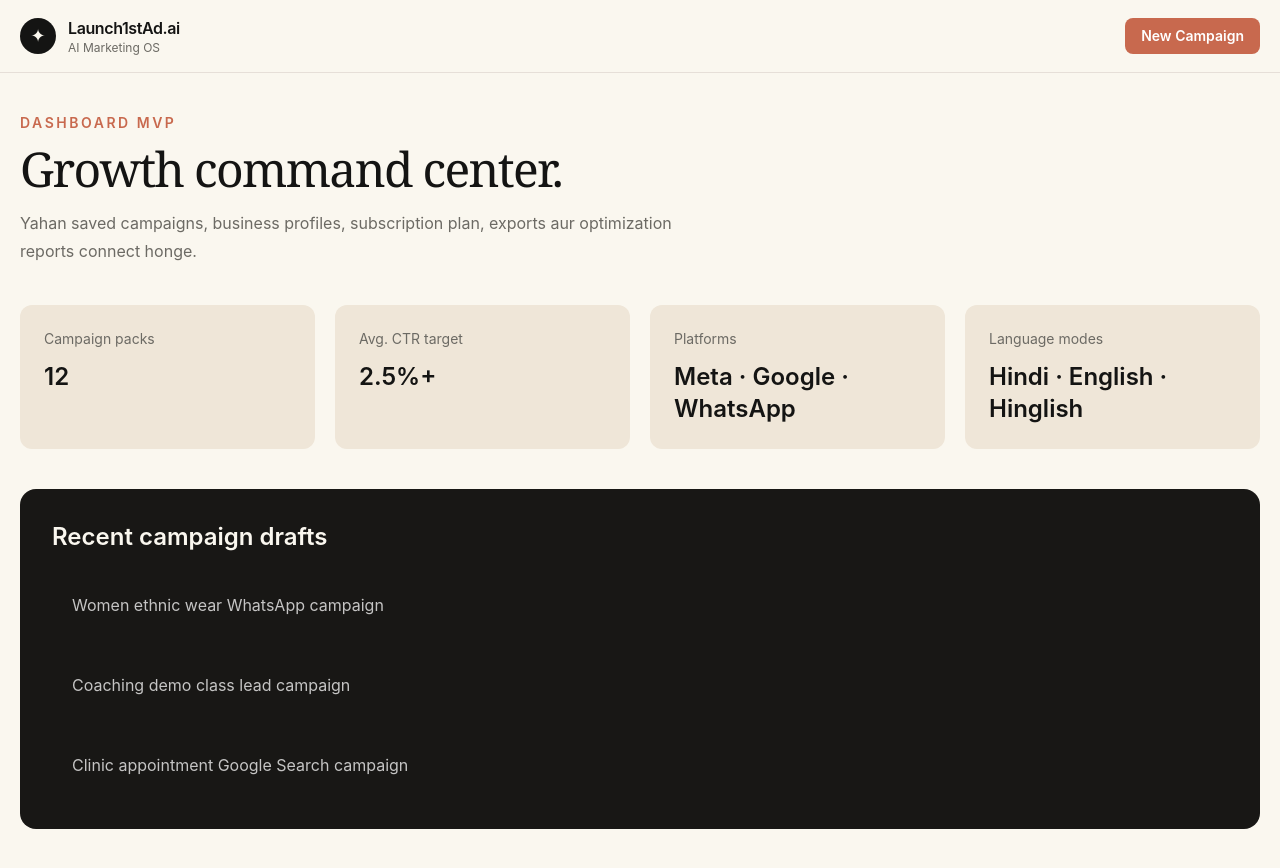
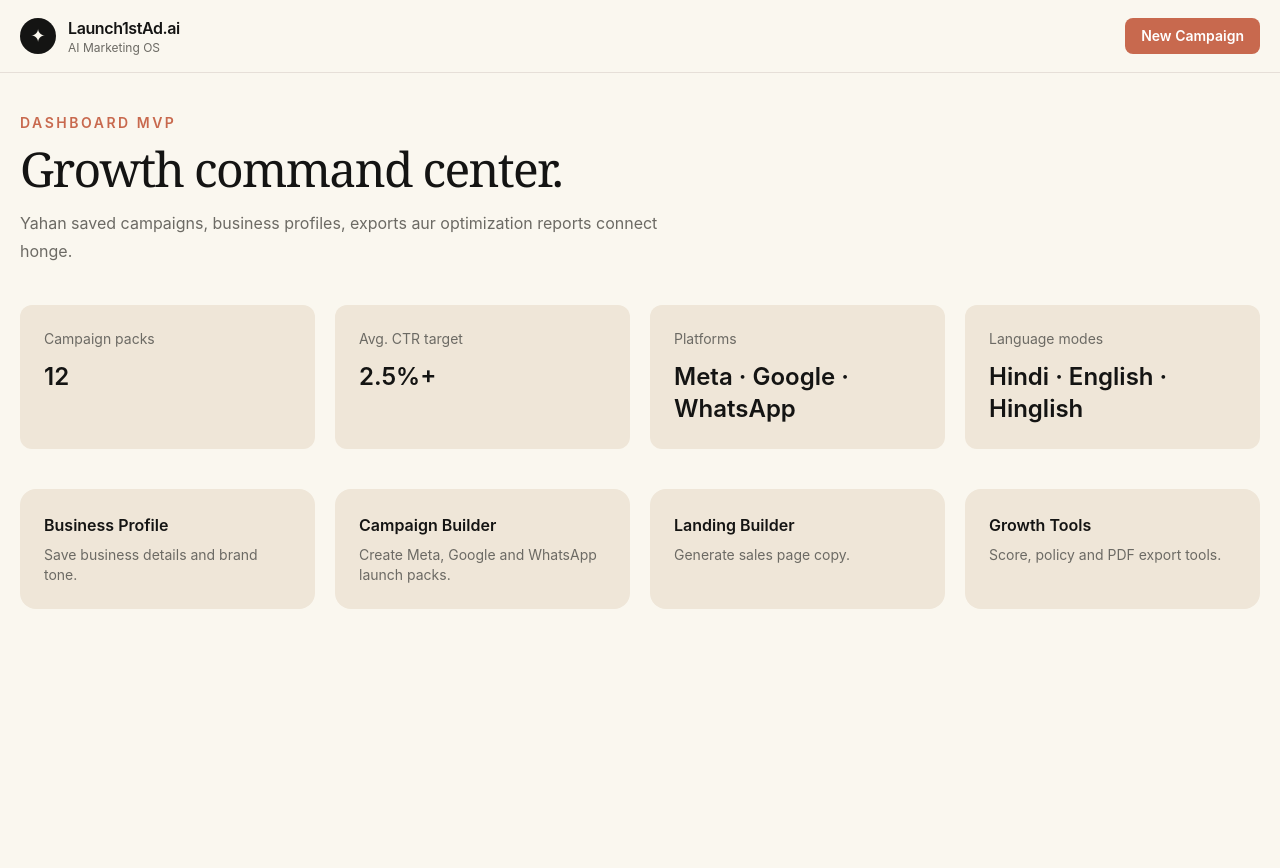
Before and after one commit to lkmeeena882437-dotcom/Launch1stAd.ai, a Next.js app: page /dashboard in a window 1280 px wide. After the commit the page ends 800 px from the top, so only its background shows below. Built offline with nearby package versions, Linux system fonts and the light colour scheme.

Commit message:
Add next feature links to dashboard

```diff
--- a/app/dashboard/page.tsx
+++ b/app/dashboard/page.tsx
@@ -8,10 +8,11 @@ const stats = [
   ["Language modes", "Hindi · English · Hinglish"]
 ];
 
-const recent = [
-  "Women ethnic wear WhatsApp campaign",
-  "Coaching demo class lead campaign",
-  "Clinic appointment Google Search campaign"
+const tools = [
+  ["Business Profile", "/business", "Save business details and brand tone."],
+  ["Campaign Builder", "/campaign", "Create Meta, Google and WhatsApp launch packs."],
+  ["Landing Builder", "/landing-builder", "Generate sales page copy."],
+  ["Growth Tools", "/tools", "Score, policy and PDF export tools."]
 ];
 
 export default function DashboardPage() {
@@ -26,20 +27,12 @@ export default function DashboardPage() {
       <section className="mx-auto max-w-7xl px-5 py-10">
         <p className="text-sm font-semibold uppercase tracking-[0.18em] text-coral">Dashboard MVP</p>
         <h1 className="serif-display mt-3 text-5xl">Growth command center.</h1>
-        <p className="mt-4 max-w-2xl leading-7 text-muted">Yahan saved campaigns, business profiles, subscription plan, exports aur optimization reports connect honge.</p>
+        <p className="mt-4 max-w-2xl leading-7 text-muted">Yahan saved campaigns, business profiles, exports aur optimization reports connect honge.</p>
         <div className="mt-10 grid gap-5 md:grid-cols-4">
-          {stats.map(([label, value]) => (
-            <div key={label} className="rounded-xl bg-card p-6">
-              <p className="text-sm text-muted">{label}</p>
-              <p className="mt-3 text-2xl font-semibold">{value}</p>
-            </div>
-          ))}
+          {stats.map(([label, value]) => <div key={label} className="rounded-xl bg-card p-6"><p className="text-sm text-muted">{label}</p><p className="mt-3 text-2xl font-semibold">{value}</p></div>)}
         </div>
-        <div className="mt-10 rounded-2xl bg-dark p-6 text-canvas md:p-8">
-          <h2 className="text-2xl font-semibold">Recent campaign drafts</h2>
-          <div className="mt-5 grid gap-4">
-            {recent.map((item) => <div key={item} className="rounded-xl bg-darkElevated p-5 text-white/75">{item}</div>)}
-          </div>
+        <div className="mt-10 grid gap-5 md:grid-cols-4">
+          {tools.map(([title, href, text]) => <Link key={title} href={href} className="rounded-2xl bg-card p-6"><h2 className="font-semibold">{title}</h2><p className="mt-2 text-sm text-muted">{text}</p></Link>)}
         </div>
       </section>
     </main>
```
